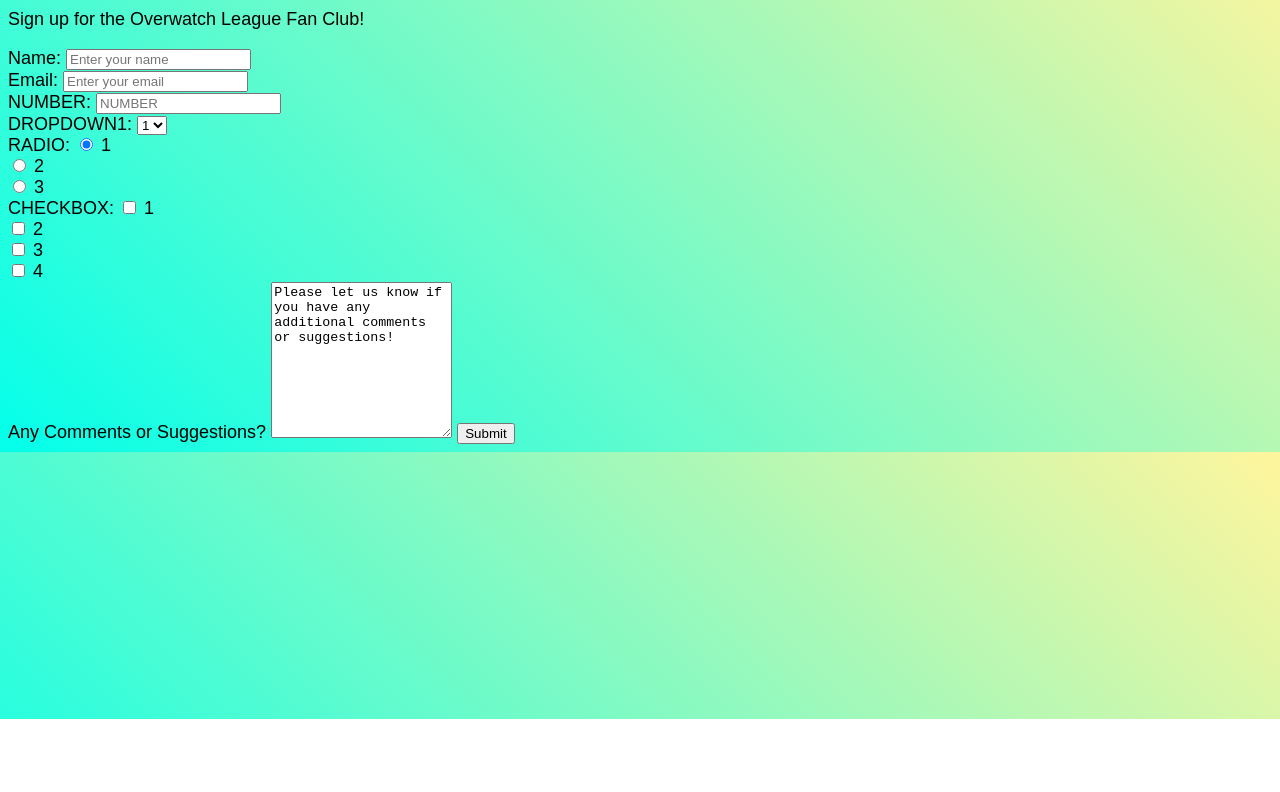
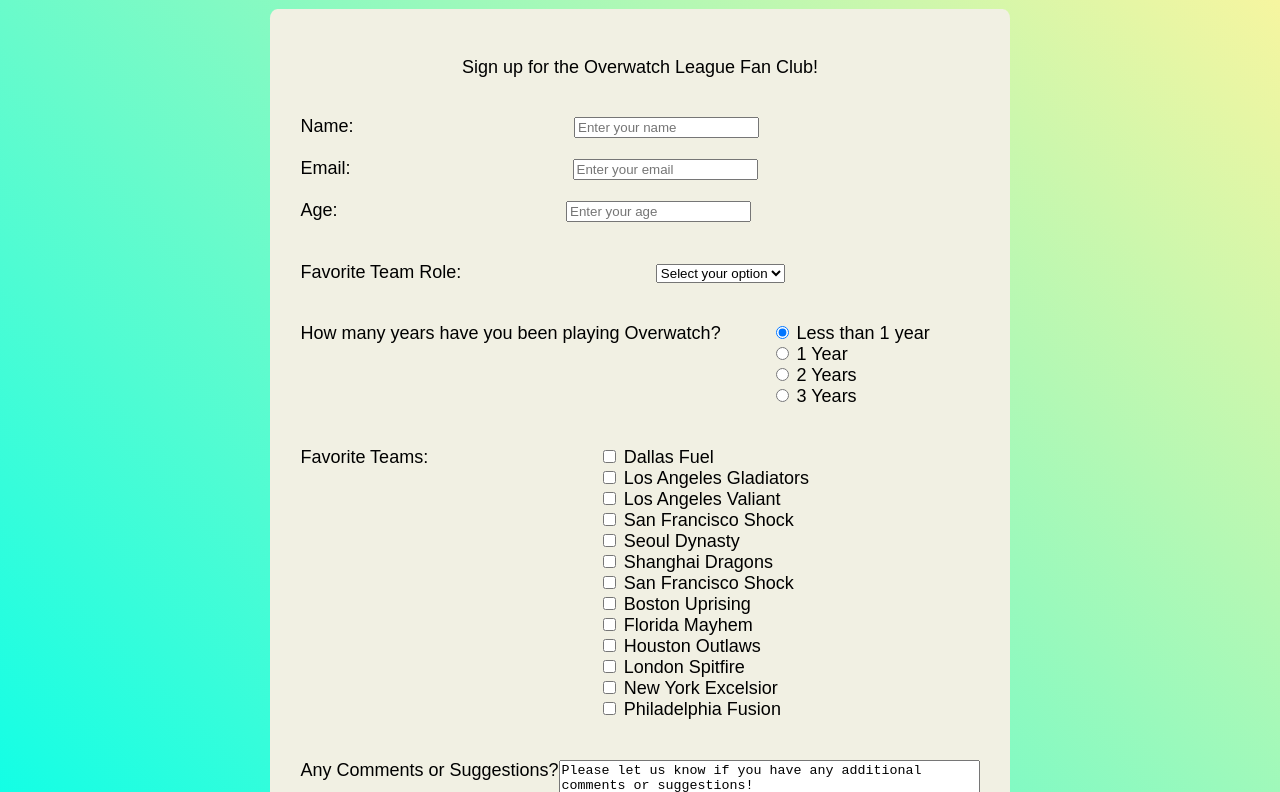
Before and after one commit to CannyBangbang/Overwatch-Survey, a plain HTML site: page index.html in a window 1280 px wide. Shown: the part 81-873 px from the top of the page. Before the commit the page ends 800 px from the top, so only its background shows below. Drawn offline with Linux system fonts and the light colour scheme.

Commit message:
Finalized survey questions and started to align form fields.

```diff
--- a/index.html
+++ b/index.html
@@ -15,45 +15,105 @@
     <p id='description'>Sign up for the Overwatch League Fan Club!</p>
     <form id='survey-form'>
       <div class='form-div'>
-      <span id="name-label">Name:</span>
+        <div class='left-column'>
+          <label id="name-label">Name:</label>
+        </div>
+        <div class='right-column'>
           <input type="text" name="name" placeholder="Enter your name">
         </div>
-    <span id="email-label">Email:</span> <!--User Story #6: If I enter an email that is not formatted correctly, I will see an HTML5 validation error.-->
+      </div>
+      <div class='left-column'>
+        <label id="email-label">Email:</label>
+      </div>
+      <!--User Story #6: If I enter an email that is not formatted correctly, I will see an HTML5 validation error.-->
+      <div class='right-column'>
         <input type="text" name="email" placeholder="Enter your email">
+      </div>
       <div class='form-div'>
-      <span id="number-label">NUMBER:</span>
-      <input type="text" name="NUMBER" placeholder="NUMBER"> <!--User Story #8: If I enter non-numbers in the number input, I will see an HTML5 validation error.
+        <div class='left-column'>
+          <label id="number-label">Age:</label>
+        </div>
+        <div class='right-column'>
+          <input type="text" name="NUMBER" placeholder="Enter your age">
+        </div>
+        <!--User Story #8: If I enter non-numbers in the number input, I will see an HTML5 validation error.
                                                                 User Story #9: If I enter numbers outside the range of the number input, I will see an HTML5 validation error.-->
       </div>
       <div class='form-div'>
-      <span id="dropdown1-label">DROPDOWN1:</span>
+        <div class='left-column'>
+          <label id="role-label">Favorite Team Role:</label>
+        </div>
+        <div class='right-column'>
           <select id='dropdown'>
-        <option value="1">1</option>
-        <option value="2">2</option>
-        <option value="3">3</option>
-        <option value="4">4</option>
+            <option value="" disabled selected>Select your option</option>
+            <option value="Damage">Damage</option>
+            <option value="Tank">Tank</option>
+            <option value="Support">Support</option>
+            <option value="Flex">Flex</option>
           </select>
         </div>
-    <div class='form-div'>
-      <span id="radio-label">RADIO:</span>
-      <input type="radio" name="RADIO" value="1" checked> 1<br>
-      <input type="radio" name="RADIO" value="2"> 2<br>
-      <input type="radio" name="RADIO" value="3"> 3
       </div>
       <div class='form-div'>
-    <span id="check-label">CHECKBOX:</span>
-      <input type="checkbox" name="CHECK" value="1"> 1<br>
-      <input type="checkbox" name="CHECK" value="2"> 2<br>
-      <input type="checkbox" name="CHECK" value="3"> 3<br>
-      <input type="checkbox" name="CHECK" value="4"> 4
+        <div class='left-column'>
+          <label id="radio-label">How many years have you been playing Overwatch?</label>
+        </div>
+        <div class='right-column'>
+          <input type="radio" name="RADIO" value="less1" checked> Less than 1 year
+          <br>
+          <input type="radio" name="RADIO" value="1year"> 1 Year
+          <br>
+          <input type="radio" name="RADIO" value="2year"> 2 Years
+          <br>
+          <input type="radio" name="RADIO" value="3year"> 3 Years
+        </div>
       </div>
       <div class='form-div'>
-      <span id="comment-label">Any Comments or Suggestions?</span>
-      <textarea name="comments" rows="10" cols="20">Please let us know if you have any additional comments or suggestions!</textarea>
+        <div class='left-column'>
+          <label id="check-label">Favorite Teams:</label>
+        </div>
+        <div class='right-column'>
+          <input type="checkbox" name="fav-team" value="Dallas Fuel"> Dallas Fuel
+          <br>
+          <input type="checkbox" name="fav-team" value="Los Angeles Gladiators"> Los Angeles Gladiators
+          <br>
+          <input type="checkbox" name="fav-team" value="Los Angeles Valiant"> Los Angeles Valiant
+          <br>
+          <input type="checkbox" name="fav-team" value="San Francisco Shock"> San Francisco Shock
+          <br>
+          <input type="checkbox" name="fav-team" value="Seoul Dynasty"> Seoul Dynasty
+          <br>
+          <input type="checkbox" name="fav-team" value="Shanghai Dragons"> Shanghai Dragons
+          <br>
+          <input type="checkbox" name="fav-team" value="San Francisco Shock"> San Francisco Shock
+          <br>
+          <input type="checkbox" name="fav-team" value="Boston Uprising"> Boston Uprising
+          <br>
+          <input type="checkbox" name="fav-team" value="Florida Mayhem"> Florida Mayhem
+          <br>
+          <input type="checkbox" name="fav-team" value="Houston Outlaws"> Houston Outlaws
+          <br>
+          <input type="checkbox" name="fav-team" value="London Spitfire"> London Spitfire
+          <br>
+          <input type="checkbox" name="fav-team" value="New York Excelsior"> New York Excelsior
+          <br>
+          <input type="checkbox" name="fav-team" value="Philadelphia Fusion"> Philadelphia Fusion
+        </div>
+      </div>
+      <div class='form-div'>
+        <div class='left-column'>
+          <label id="comment-label">Any Comments or Suggestions?</label>
+        </div>
+        <div class='right-column'>
+          <textarea name="comments" rows="6" cols="50">Please let us know if you have any additional comments or suggestions!</textarea>
+        </div>
+        <div id='submit-div'>
           <input type="submit" value="Submit">
+        </div>
       </div>
     </form>
   </div>
+
+
 </body>
 
 </html>
--- a/style.css
+++ b/style.css
@@ -24,3 +24,31 @@ html {
     font-size: 10px;
     background: linear-gradient(45deg, rgb(3, 255, 234), rgb(255, 245, 157));
   }
+
+  #survey-div {
+    background: rgb(241, 240, 227);
+    padding: 3rem;
+    display: inline-block;
+    border-radius: 1%;
+    min-width: 40vw;
+  }
+
+  body {
+       text-align: center;
+  }
+
+  .form-div {
+      padding: 2rem 0 2rem 0;
+  }
+
+  .left-column {
+    float: left;
+    text-align: right;
+    vertical-align: top;
+  }
+
+  .right-column {
+    display: inline-block;
+    text-align: left;
+    vertical-align: top;
+  }
```
Lines whose indentation alone changed are shown as unchanged.
